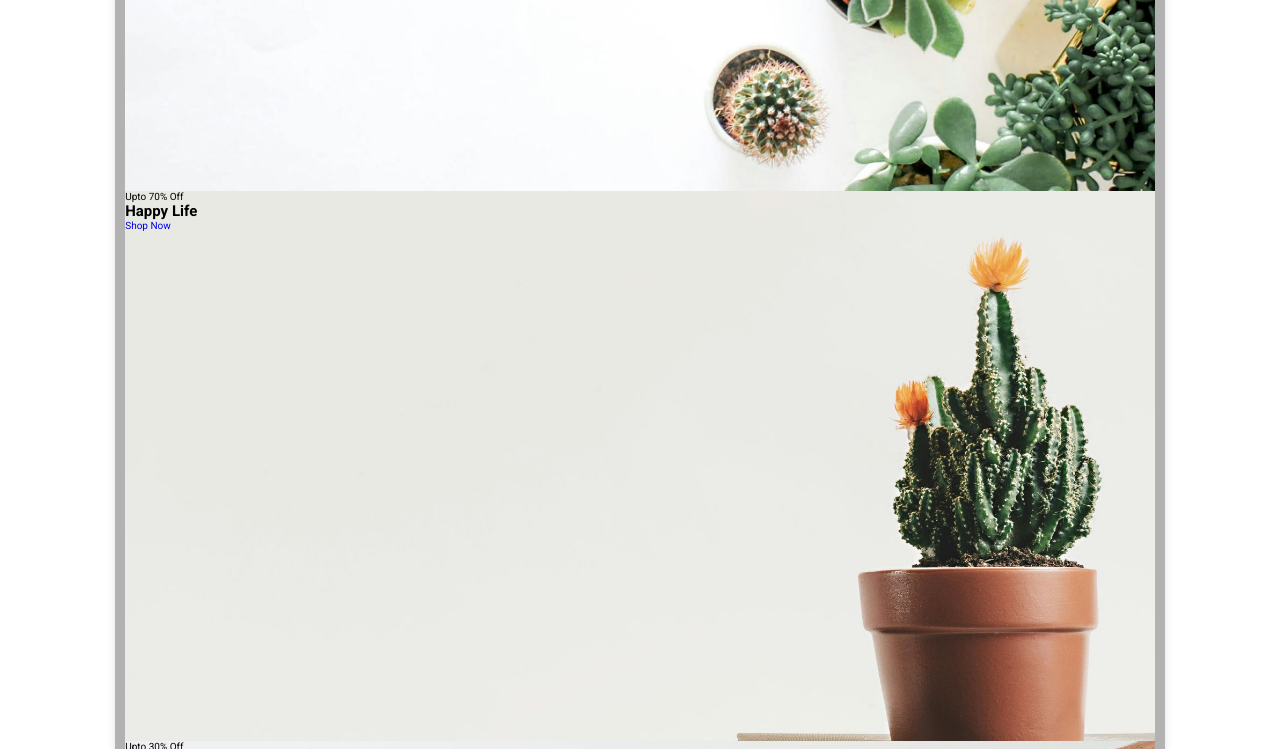
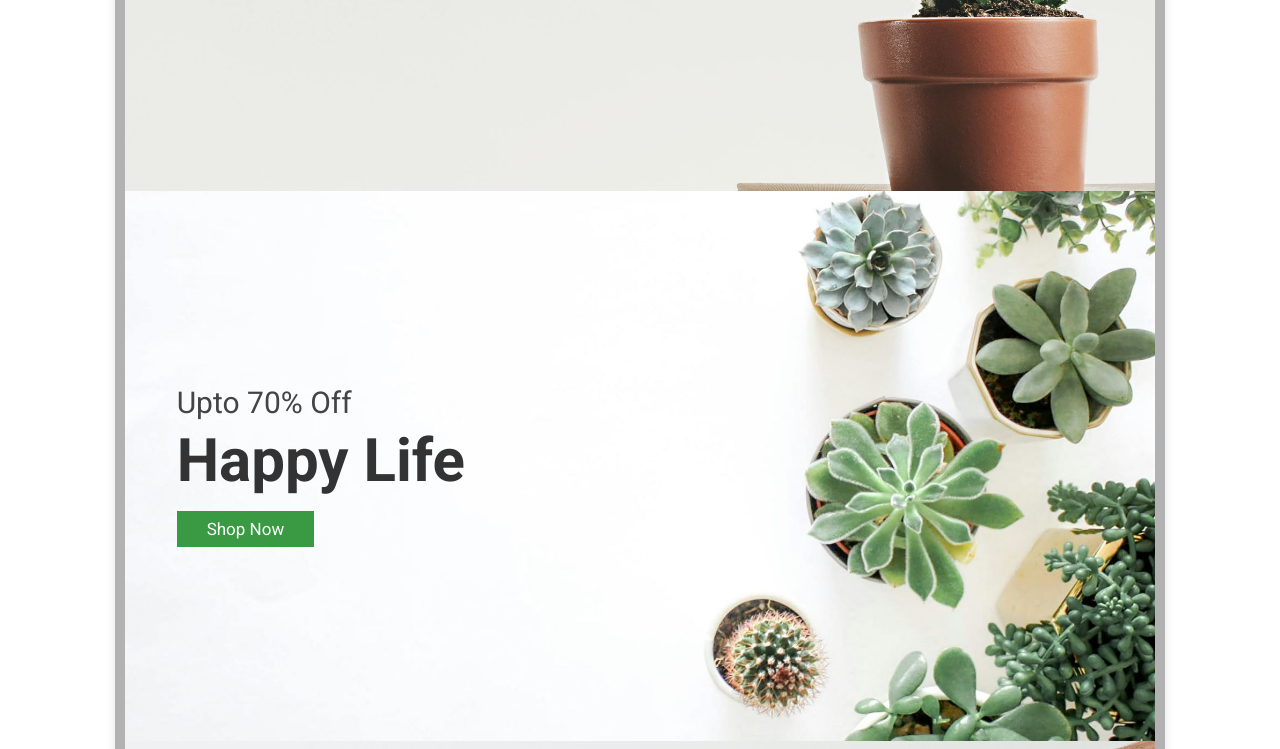
Before and after one commit to Zeynab-jalalian/Flower-Web, a plain HTML site: page index.html in a window 1280 px wide. Shown: the part 579-1328 px from the top of the page. Drawn offline with Linux system fonts and the light colour scheme.

Commit message:
home css 2

```diff
--- a/index.html
+++ b/index.html
@@ -70,19 +70,19 @@
         <div class="home-slider">
             <div class="wrapper">
                 <div class="slide">
-                    <div class="box" style="background:url(img/slide1.jpg);">
+                    <div class="box" style="background:url(img/slide2.jpg);">
                      <div class="content">
                         <span>Upto 50% off</span>
-                        <h1>Special Offer</h1>
+                        <h3>Special Offer</h3>
                         <a href="#" class="btn">Shop Now</a>
                      </div>
                     </div>
                 </div>
                  <div class="slide">
-                    <div class="box" style="background:url(img/slide2.jpg);">
+                    <div class="box" style="background:url(img/slide1.jpg);">
                      <div class="content">
                         <span>Upto 70% off</span>
-                        <h1>Happy Life</h1>
+                        <h3>Happy Life</h3>
                         <a href="#" class="btn">Shop Now</a>
                      </div>
                     </div>
@@ -91,7 +91,7 @@
                     <div class="box" style="background: url(img/slide3.jpg);">
                      <div class="content">
                         <span>Upto 30% off</span>
-                        <h1>The Best Plants</h1>
+                        <h3>The Best Plants</h3>
                         <a href="#" class="btn">Shop Now</a>
                      </div>
                     </div>
--- a/style.css
+++ b/style.css
@@ -15,8 +15,21 @@
     text-decoration: none;
     transition: all 0.2s linear;
 }
-section{
-    padding:1.5rem 9%;
+
+section {
+    padding: 1.5rem 9%;
+}
+.btn{
+    background: var(--green);
+    display: inline-block;
+    margin-top: 1rem;
+    padding: 0.8rem 3rem;
+    color: #fff;
+    font-size: 1.7rem;
+    cursor: pointer;
+}
+.btn:hover{
+    background: #333;
 }
 *::selection {
     background: var(--green);
@@ -151,25 +164,39 @@ html {
     display: none;
 }
 
-.home{
+.home {
     padding-top: 0;
 }
-.home .home-slider{
+
+.home .home-slider {
     box-shadow: 0 0.5rem 1rem rgba(0, 0, 0, 0.1);
     border: 1rem solid rgba(0, 0, 0, 0.3);
     border-top: 0;
 }
-.home .home-slider .box{
+
+.home .home-slider .box {
     background-size: cover !important;
     background-position: center !important;
     min-height: 55rem;
     position: relative;
 }
+.home .home-slider .box .content{
+    position: absolute;
+    top: 50%;
+    left: 5%;
+    transform: translateY(-50%);
+    max-width: 50rem;
+}
 
-
-
-
-
+.home .home-slider .box .content span{
+    font-size: 3rem;
+    color: #444;
+}
+.home .home-slider .box .content h3{
+    font-size: 6rem;
+    color: #333;
+    padding:0.5rem 0;
+}
 
 
 
```
